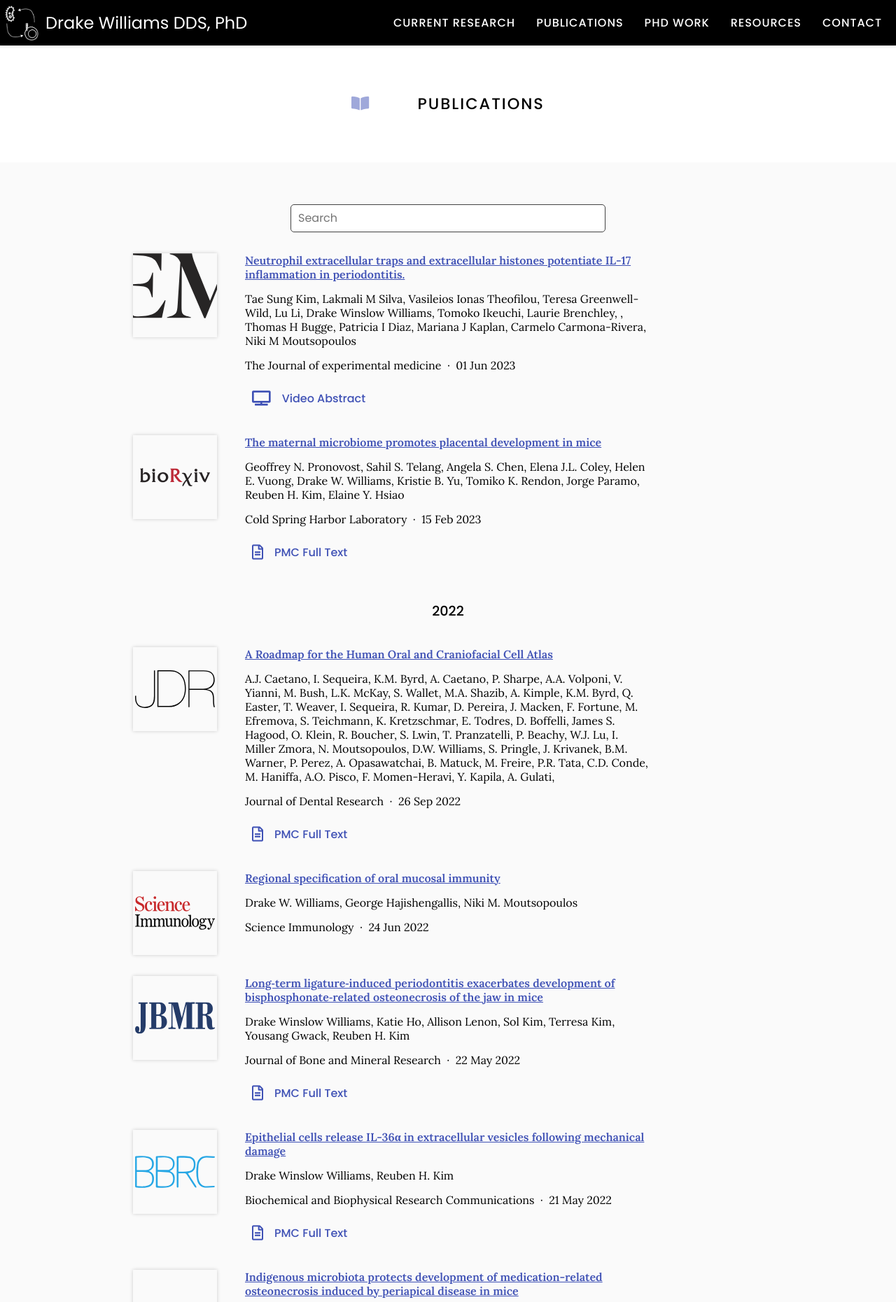
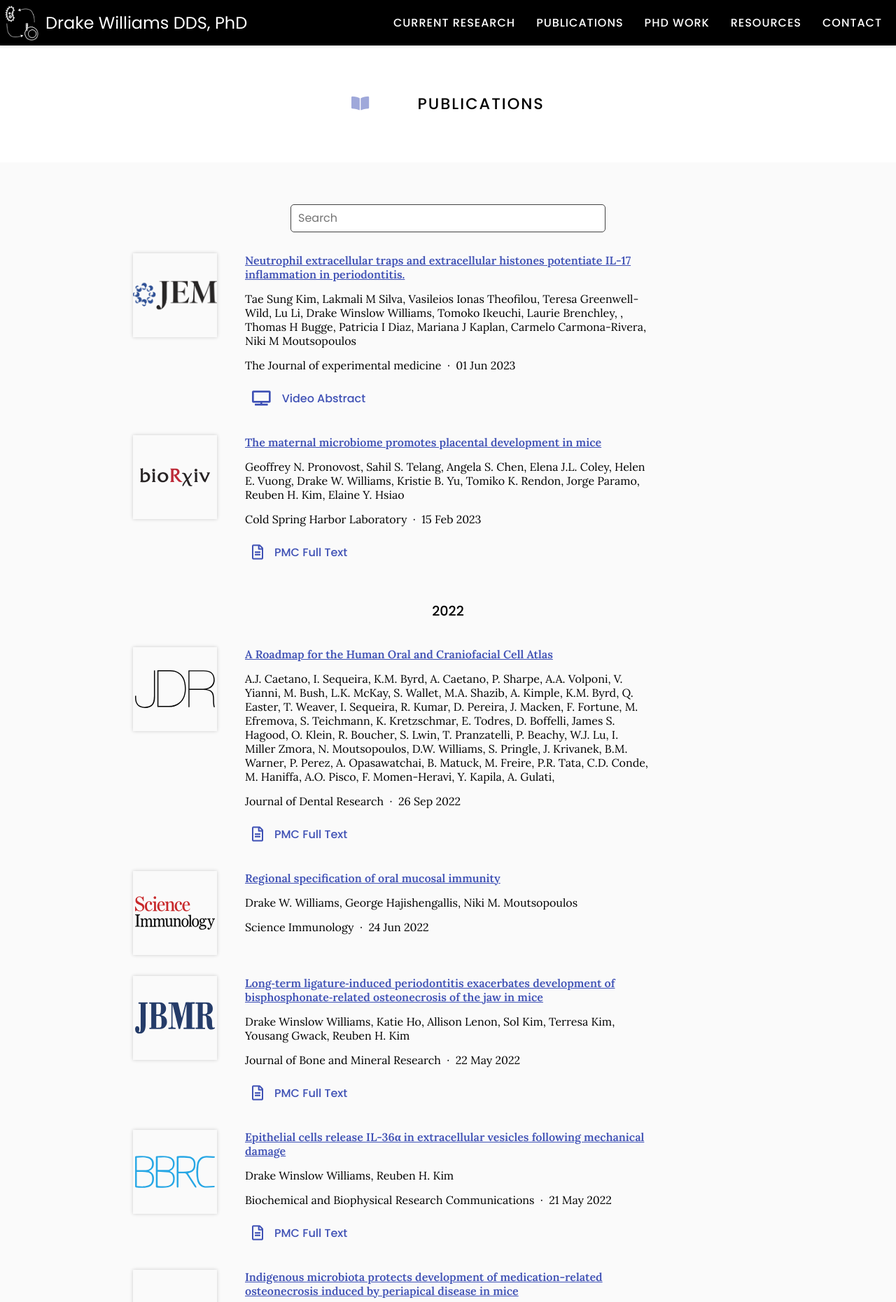
Before and after one commit to williamsdrake/williamsdrake.github.io, a Jekyll site: the page built from publications/index.md, in a window 1280 px wide. Shown: the top 1861 px of the page at 70% size. Built offline with Jekyll 4.4.1, drawn with Linux system fonts in a browser that asks for light colours; nearby versions of some CDN libraries; comment, search, counter and statistics services are not loaded.

Commit message:
Generate citations

```diff
--- a/_data/citations.yaml
+++ b/_data/citations.yaml
@@ -21,7 +21,7 @@
   publisher: The Journal of experimental medicine
   date: '2023-06-01'
   link: https://www.ncbi.nlm.nih.gov/pubmed/37261457
-  image: images/jem.svg
+  image: images/jem.png
   tags: null
   stage: pd
   project: hostmicro
```
